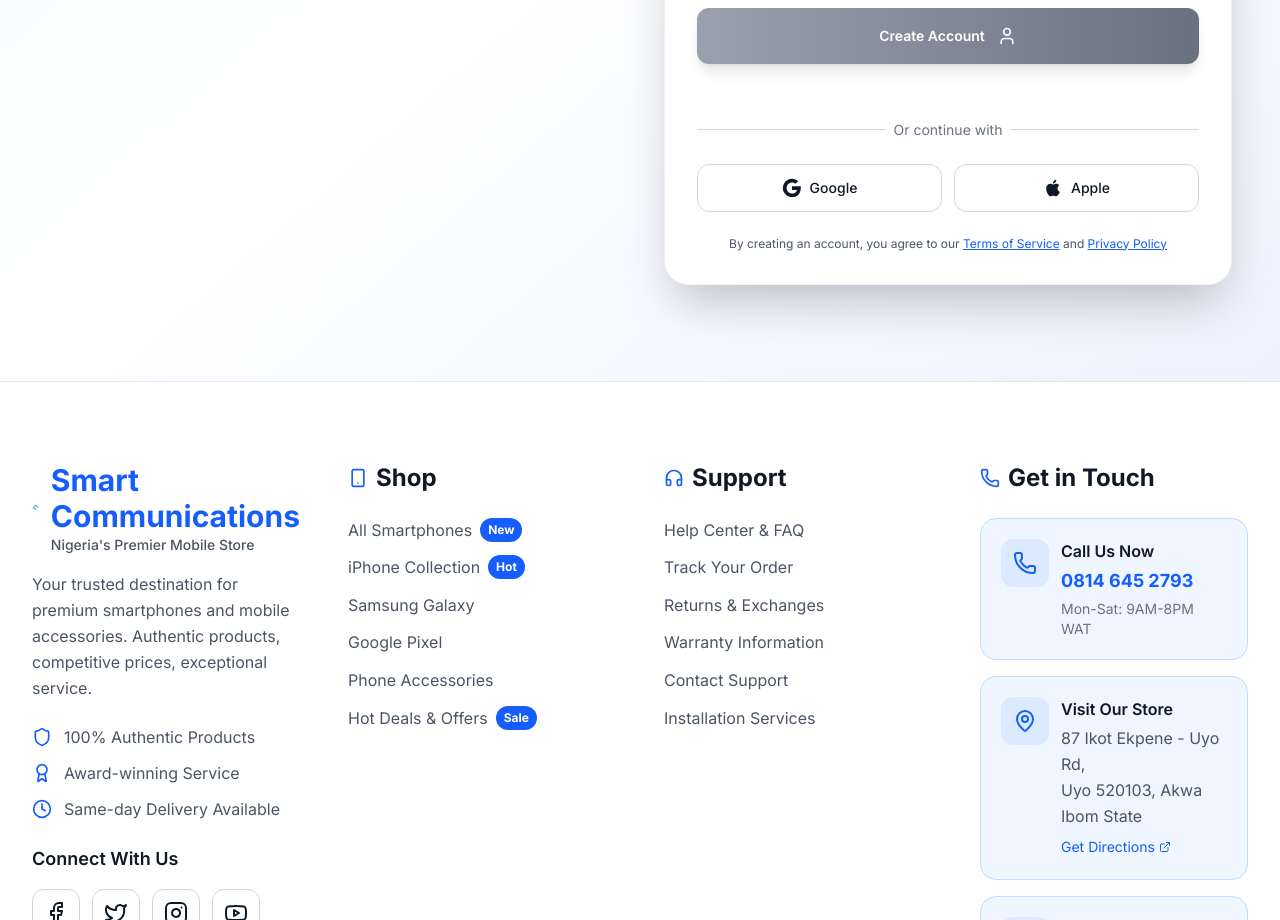
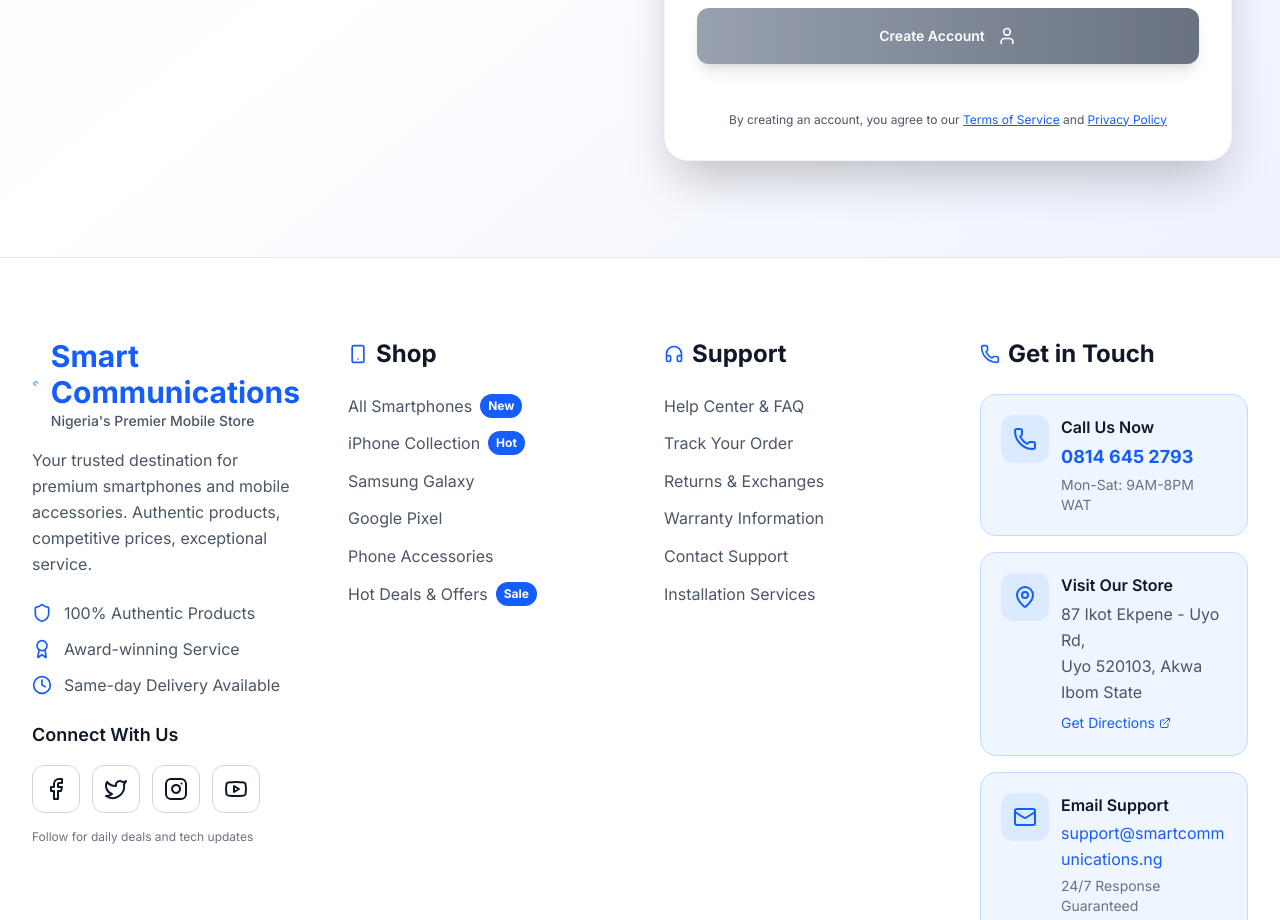
Before and after one commit to Gmanlove/Phone-mart, a Next.js app in the folder frontend/: page /register in a window 1280 px wide. Shown: the part 860-1780 px from the top of the page. Built offline with nearby package versions, Linux system fonts and the light colour scheme.

Commit message:
feat: Remove social login options from Login and Register pages to streamline user experience

```diff
--- a/frontend/src/app/login/page.tsx
+++ b/frontend/src/app/login/page.tsx
@@ -210,48 +210,6 @@
                 </div>
               )}
 
-              {/* Divider */}
-              <div className="relative my-8">
-                <div className="absolute inset-0 flex items-center">
-                  <div className="w-full border-t border-gray-300" />
-                </div>
-                <div className="relative flex justify-center text-sm">
-                  <span className="px-4 bg-white text-gray-500 font-medium">Or continue with</span>
-                </div>
-              </div>
-
-              {/* Social Login Buttons */}
-              <div className="space-y-3">
-                <button type="button" className="w-full flex items-center justify-center gap-3 px-6 py-4 border-2 border-gray-200 hover:border-gray-300 hover:bg-gray-50 rounded-xl transition-all duration-200 font-medium text-gray-700 text-base">
-                  <svg className="w-5 h-5" viewBox="0 0 24 24">
-                    <path
-                      fill="currentColor"
-                      d="M22.56 12.25c0-.78-.07-1.53-.2-2.25H12v4.26h5.92c-.26 1.37-1.04 2.53-2.21 3.31v2.77h3.57c2.08-1.92 3.28-4.74 3.28-8.09z"
-                    />
-                    <path
-                      fill="currentColor"
-                      d="M12 23c2.97 0 5.46-.98 7.28-2.66l-3.57-2.77c-.98.66-2.23 1.06-3.71 1.06-2.86 0-5.29-1.93-6.16-4.53H2.18v2.84C3.99 20.53 7.7 23 12 23z"
-                    />
-                    <path
-                      fill="currentColor"
-                      d="M5.84 14.09c-.22-.66-.35-1.36-.35-2.09s.13-1.43.35-2.09V7.07H2.18C1.43 8.55 1 10.22 1 12s.43 3.45 1.18 4.93l2.85-2.22.81-.62z"
-                    />
-                    <path
-                      fill="currentColor"
-                      d="M12 5.38c1.62 0 3.06.56 4.21 1.64l3.15-3.15C17.45 2.09 14.97 1 12 1 7.7 1 3.99 3.47 2.18 7.07l3.66 2.84c.87-2.6 3.3-4.53 6.16-4.53z"
-                    />
-                  </svg>
-                  Continue with Google
-                </button>
-
-                <button type="button" className="w-full flex items-center justify-center gap-3 px-6 py-4 border-2 border-gray-200 hover:border-gray-300 hover:bg-gray-50 rounded-xl transition-all duration-200 font-medium text-gray-700 text-base">
-                  <svg className="w-5 h-5" fill="currentColor" viewBox="0 0 24 24">
-                    <path d="M18.71 19.5c-.83 1.24-1.71 2.45-3.05 2.47-1.34.03-1.77-.79-3.29-.79-1.53 0-2 .77-3.27.82-1.31.05-2.3-1.32-3.14-2.53C4.25 17 2.94 12.45 4.7 9.39c.87-1.52 2.43-2.48 4.12-2.51 1.28-.02 2.5.87 3.29.87.78 0 2.26-1.07 3.81-.91.65.03 2.47.26 3.64 1.98-.09.06-2.17 1.28-2.15 3.81.03 3.02 2.65 4.03 2.68 4.04-.03.07-.42 1.44-1.38 2.83M13 3.5c.73-.83 1.94-1.46 2.94-1.5.13 1.17-.34 2.35-1.04 3.19-.69.85-1.83 1.51-2.95 1.42-.15-1.15.41-2.35 1.05-3.11z"/>
-                  </svg>
-                  Continue with Apple
-                </button>
-              </div>
-
               {/* Sign Up Link */}
               <div className="pt-6 border-t border-gray-200">
                 <p className="text-center text-sm text-gray-600">
--- a/frontend/src/app/register/page.tsx
+++ b/frontend/src/app/register/page.tsx
@@ -367,48 +367,6 @@
                     </p>
                   )}
 
-                  {/* Social Login */}
-                  <div className="mt-8">
-                    <div className="relative">
-                      <div className="absolute inset-0 flex items-center">
-                        <div className="w-full border-t border-gray-300" />
-                      </div>
-                      <div className="relative flex justify-center text-sm">
-                        <span className="px-2 bg-white text-gray-500">Or continue with</span>
-                      </div>
-                    </div>
-
-                    <div className="mt-6 grid grid-cols-2 gap-3">
-                      <Button variant="outline" className="h-12 bg-white hover:bg-gray-50 border-gray-300 rounded-xl">
-                        <svg className="w-5 h-5 mr-2" viewBox="0 0 24 24">
-                          <path
-                            fill="currentColor"
-                            d="M22.56 12.25c0-.78-.07-1.53-.2-2.25H12v4.26h5.92c-.26 1.37-1.04 2.53-2.21 3.31v2.77h3.57c2.08-1.92 3.28-4.74 3.28-8.09z"
-                          />
-                          <path
-                            fill="currentColor"
-                            d="M12 23c2.97 0 5.46-.98 7.28-2.66l-3.57-2.77c-.98.66-2.23 1.06-3.71 1.06-2.86 0-5.29-1.93-6.16-4.53H2.18v2.84C3.99 20.53 7.7 23 12 23z"
-                          />
-                          <path
-                            fill="currentColor"
-                            d="M5.84 14.09c-.22-.66-.35-1.36-.35-2.09s.13-1.43.35-2.09V7.07H2.18C1.43 8.55 1 10.22 1 12s.43 3.45 1.18 4.93l2.85-2.22.81-.62z"
-                          />
-                          <path
-                            fill="currentColor"
-                            d="M12 5.38c1.62 0 3.06.56 4.21 1.64l3.15-3.15C17.45 2.09 14.97 1 12 1 7.7 1 3.99 3.47 2.18 7.07l3.66 2.84c.87-2.6 3.3-4.53 6.16-4.53z"
-                          />
-                        </svg>
-                        Google
-                      </Button>
-                      <Button variant="outline" className="h-12 bg-white hover:bg-gray-50 border-gray-300 rounded-xl">
-                        <svg className="w-5 h-5 mr-2" fill="currentColor" viewBox="0 0 24 24">
-                          <path d="M18.71 19.5c-.83 1.24-1.71 2.45-3.05 2.47-1.34.03-1.77-.79-3.29-.79-1.53 0-2 .77-3.27.82-1.31.05-2.3-1.32-3.14-2.53C4.25 17 2.94 12.45 4.7 9.39c.87-1.52 2.43-2.48 4.12-2.51 1.28-.02 2.5.87 3.29.87.78 0 2.26-1.07 3.81-.91.65.03 2.47.26 3.64 1.98-.09.06-2.17 1.28-2.15 3.81.03 3.02 2.65 4.03 2.68 4.04-.03.07-.42 1.44-1.38 2.83M13 3.5c.73-.83 1.94-1.46 2.94-1.5.13 1.17-.34 2.35-1.04 3.19-.69.85-1.83 1.51-2.95 1.42-.15-1.15.41-2.35 1.05-3.11z"/>
-                        </svg>
-                        Apple
-                      </Button>
-                    </div>
-                  </div>
-
                   {/* Terms */}
                   <p className="text-xs text-center text-gray-600 mt-6">
                     By creating an account, you agree to our{" "}
```
